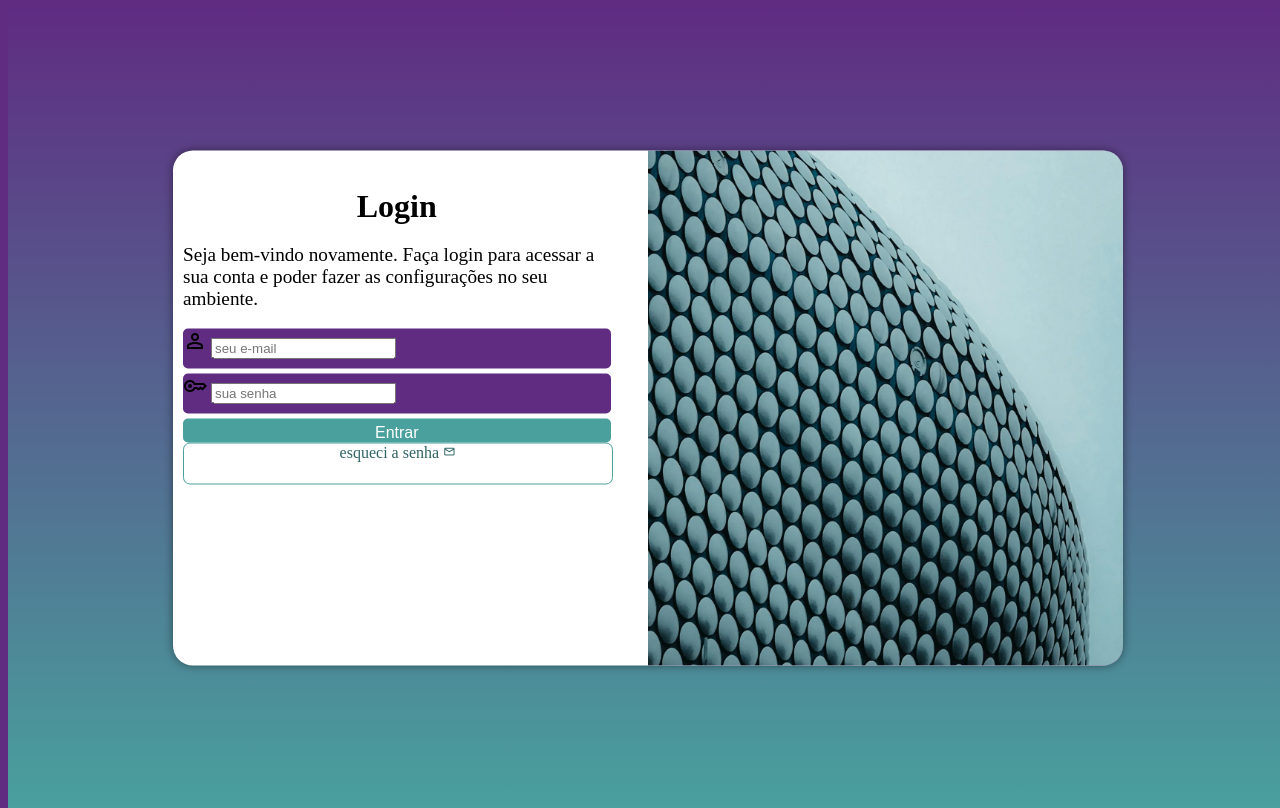
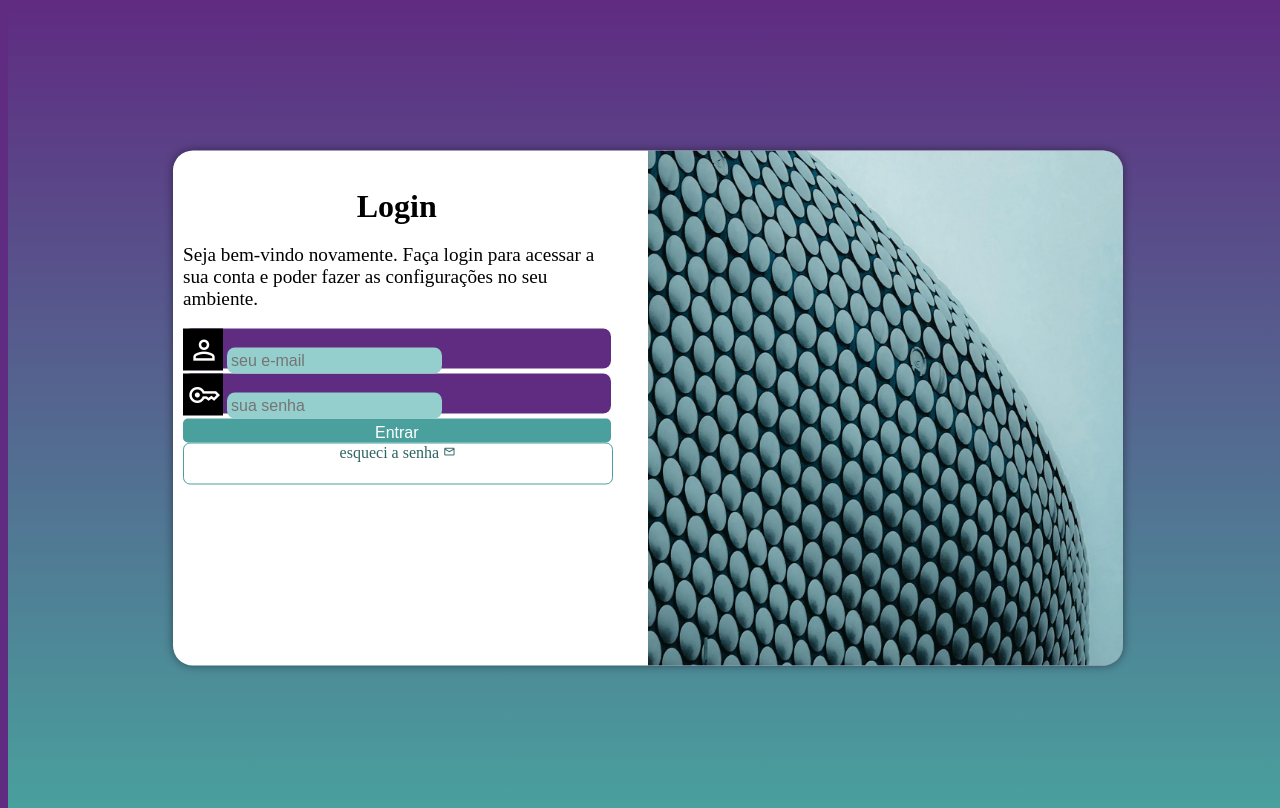
Before and after one commit to RenanAyres/projeto-login, a plain HTML site: page index.html in a window 1280 px wide. Drawn offline with nearby package versions, Linux system fonts and the light colour scheme.

Commit message:
to editando o projeto social

```diff
--- a/estilos/style.css
+++ b/estilos/style.css
@@ -69,13 +69,34 @@ form > .campo {
     display: block;
     width: 100%;
     height: 40px;
-    border-radius: 5px;
+    border-radius: 8px;
     margin: 5px 0px;
 }
+
 
 .campo > label {
     display: none;
 }
+
+.campo > span {
+    color: white;
+    background-color: black;
+    font-size: 2em;
+    width: 30px;
+    padding: 5px;
+}
+
+.campo > input {
+    background-color: #94cfcd;
+    font-size: 1em;
+    width:
+
+    transform: translateY(-30px);
+    border: 0px;
+    border-radius: 8px;
+    padding: 4px;
+}
+
 
 form > input[type=submit] {
     display: block;
```
